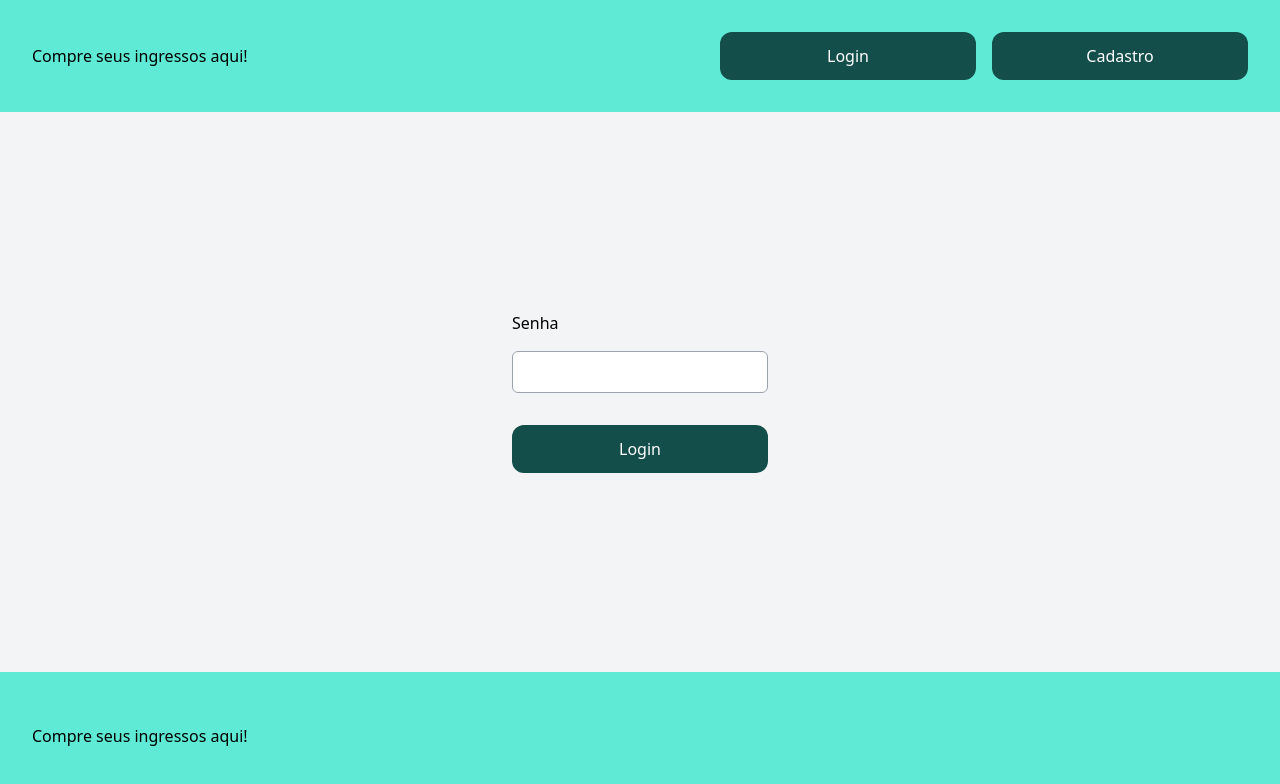
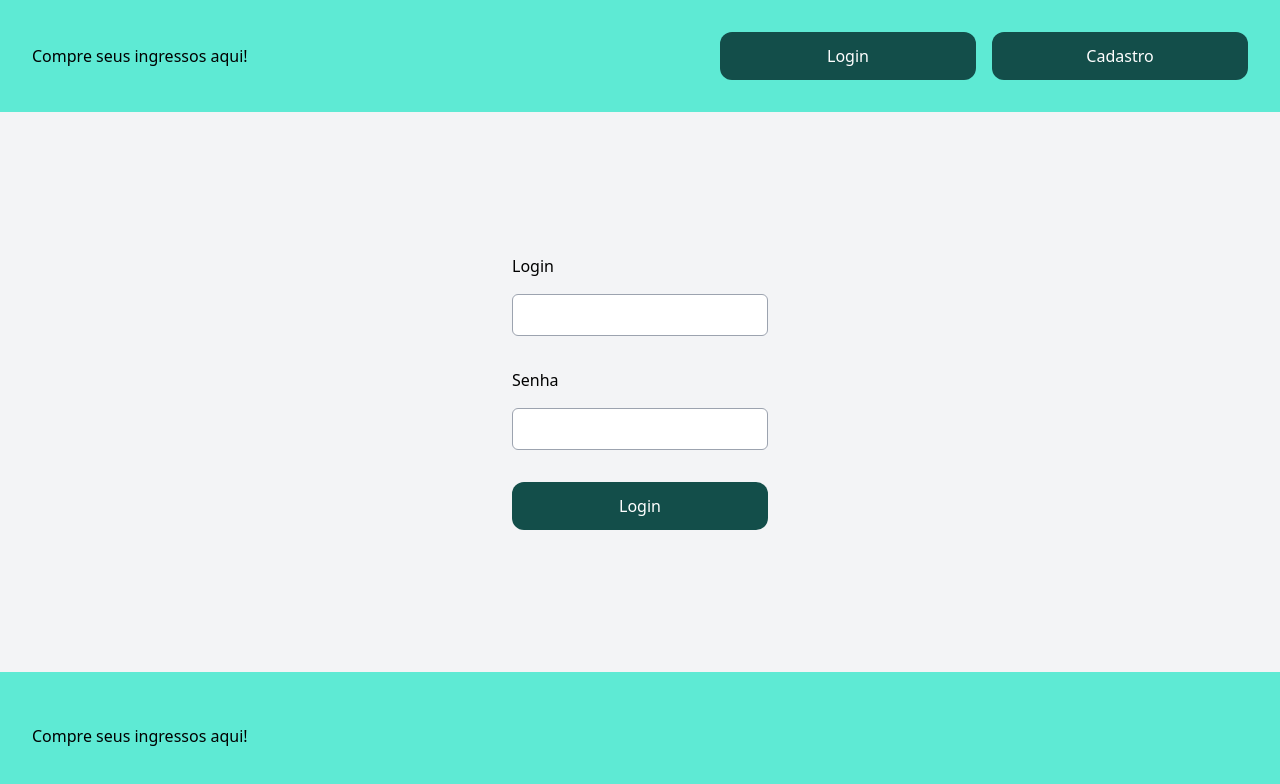
Before and after one commit to Yamazaki-Khaio/Cometa-Ingresso, a Next.js app in the folder ingressoscometa/: page /login in a window 1280 px wide. Shown: the top 784 px of the page. Built offline with nearby package versions, Linux system fonts and the light colour scheme.

Commit message:
add campologin para o front

```diff
--- /dev/null
+++ b/ingressoscometa/src/components/CampoLogin.tsx
@@ -0,0 +1,8 @@
+export default function CampoLogin(props: any){
+    return(
+        <div className="flex flex-col gap-4">
+            <label htmlFor="login">Login</label>
+            <input type="txt" name="Email" id="email" className="border w-64 border-gray-400 rounded-md p-2 mb-8"/>
+        </div>
+    )
+}
--- a/ingressoscometa/src/components/Login.tsx
+++ b/ingressoscometa/src/components/Login.tsx
@@ -1,9 +1,11 @@
 import Botao from "./Botao";
+import CampoLogin from "./CampoLogin";
 import CampoSenha from "./CampoSenha";
 
 export default function Login() {
     return(
         <div className="flex flex-col justify-center items-center h-screen bg-gray-100">
+            <CampoLogin/>
             <CampoSenha/>
             <Botao href="/login" NomeBotao="Login"/>
         </div>
```
